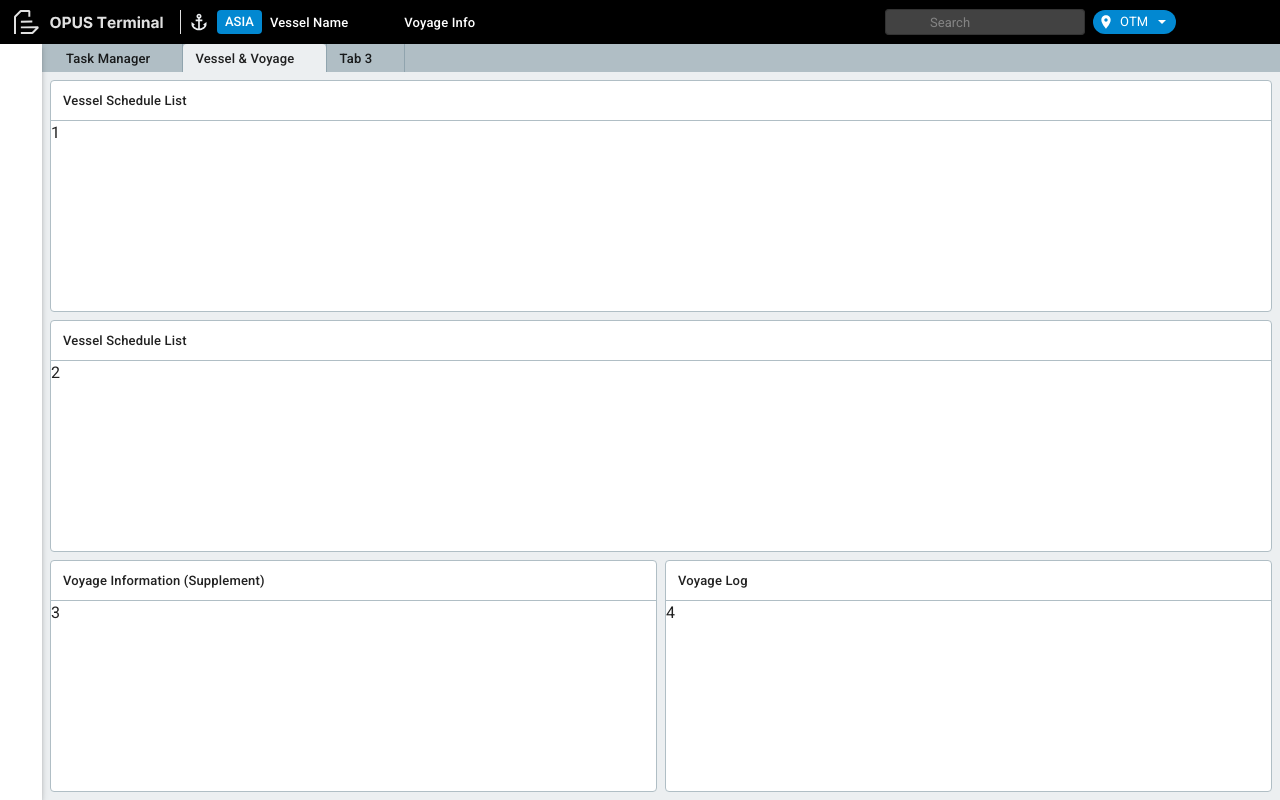
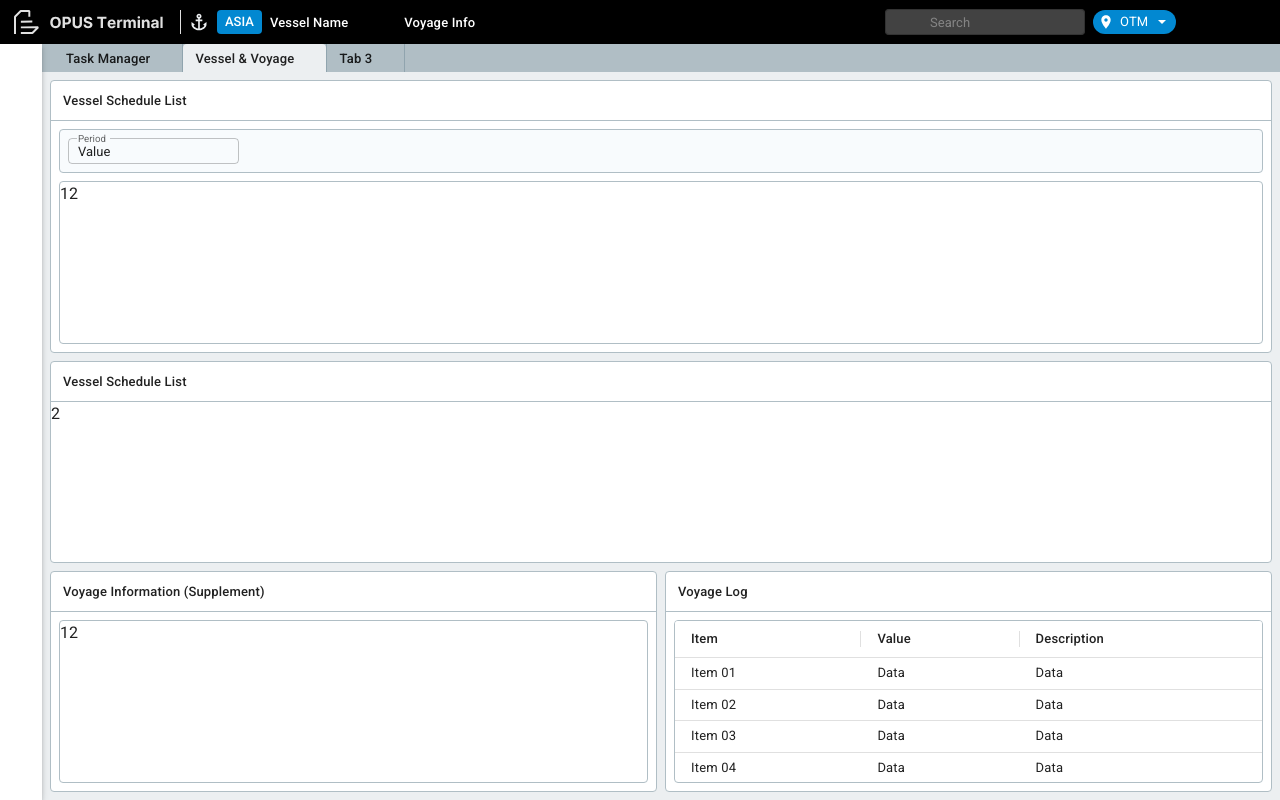
Before and after one commit to clt-joshua/otm-toscana-ui, a React (Vite) app: page / in a window 1280 px wide. Both pictures are taken after a click on the element "Vessel & Voyage". Built offline with nearby package versions, Linux system fonts and the light colour scheme; some icons are missing.

Commit message:
BasicDataGrid의 너비를 100%로 수정하고, TaskManager 및 VesselVoyage 컴포넌트에 Box 레이아웃을 추가하여 스타일을 개선했습니다. VesselVoyage 컴포넌트에 SearchContainer와 DetailContainer를 통합하여 사용자 인터페이스를 향상시켰습니다.

```diff
--- a/src/components/data-grid/BasicDataGrid.tsx
+++ b/src/components/data-grid/BasicDataGrid.tsx
@@ -47,7 +47,7 @@ export default function BasicDataGrid({
         sx={{
           tableLayout: "auto",
           minWidth: "max-content",
-          width: "max-content",
+          width: "100%",
         }}
       >
         <TableHead>
--- /dev/null
+++ b/src/constants/vesselVoyageData.ts
@@ -0,0 +1,24 @@
+import type { SimpleTableProps } from "../pages/vesselVoyage/VesselVoyageTypes";
+
+export const SIMPLE_TABLE_DATA: SimpleTableProps[] = [
+  {
+    item: "Item 01",
+    value: "Data",
+    description: "Data",
+  },
+  {
+    item: "Item 02",
+    value: "Data",
+    description: "Data",
+  },
+  {
+    item: "Item 03",
+    value: "Data",
+    description: "Data",
+  },
+  {
+    item: "Item 04",
+    value: "Data",
+    description: "Data",
+  },
+];
--- a/src/pages/taskManager/TaskManager.tsx
+++ b/src/pages/taskManager/TaskManager.tsx
@@ -26,10 +26,15 @@ export default function TaskManager() {
       component="div"
       display="flex"
       flexDirection="column"
-      padding={1}
       sx={{ flex: 1, minWidth: 0 }}
     >
-      <Box flex={1} display="flex" flexDirection="column" sx={{ minWidth: 0 }}>
+      <Box
+        margin={1}
+        flex={1}
+        display="flex"
+        flexDirection="column"
+        sx={{ minWidth: 0 }}
+      >
         <TaskManagerHeader
           toggleSelection={state.toggleSelection}
           onToggleChange={handleToggleChange}
--- a/src/pages/vesselVoyage/VesselVoyage.tsx
+++ b/src/pages/vesselVoyage/VesselVoyage.tsx
@@ -1,5 +1,9 @@
-import { Box } from "@mui/material";
+import { Box, TextField } from "@mui/material";
 import BasicContainer from "../../components/container/BasicContainer";
+import SearchContainer from "../../components/container/SearchContainer";
+import DetailContainer from "../../components/container/DetailContainer";
+import BasicDataGrid from "../../components/data-grid/BasicDataGrid";
+import { SIMPLE_TABLE_DATA } from "../../constants/vesselVoyageData";
 
 export default function VesselVoyage() {
   return (
@@ -14,7 +18,20 @@ export default function VesselVoyage() {
         title="Vessel Schedule List"
         sx={{ gridColumn: "span 2" }}
       >
-        1
+        <Box
+          padding={1}
+          display="flex"
+          flexDirection="column"
+          gap={1}
+          flex={1}
+          sx={{ minWidth: 0 }}
+          height="100%"
+        >
+          <SearchContainer padding={1}>
+            <TextField label="Period" value="Value" />
+          </SearchContainer>
+          <DetailContainer>12</DetailContainer>
+        </Box>
       </BasicContainer>
       <BasicContainer
         title="Vessel Schedule List"
@@ -22,8 +39,55 @@ export default function VesselVoyage() {
       >
         2
       </BasicContainer>
-      <BasicContainer title="Voyage Information (Supplement)">3</BasicContainer>
-      <BasicContainer title="Voyage Log">4</BasicContainer>
+      <BasicContainer title="Voyage Information (Supplement)">
+        <Box
+          padding={1}
+          display="flex"
+          flexDirection="column"
+          gap={1}
+          flex={1}
+          sx={{ minWidth: 0 }}
+          height="100%"
+        >
+          <DetailContainer>12</DetailContainer>
+        </Box>
+      </BasicContainer>
+      <BasicContainer title="Voyage Log">
+        <Box
+          padding={1}
+          display="flex"
+          flexDirection="column"
+          gap={1}
+          flex={1}
+          sx={{ minWidth: 0 }}
+          height="100%"
+        >
+          <DetailContainer
+            sx={{
+              display: "flex",
+              flexDirection: "column",
+              flexGrow: 1,
+              flexShrink: 1,
+              height: 0,
+              minWidth: 0,
+              overflow: "auto",
+            }}
+          >
+            <BasicDataGrid
+              header={[
+                { key: "item", label: "Item" },
+                { key: "value", label: "Value" },
+                { key: "description", label: "Description" },
+              ]}
+              data={SIMPLE_TABLE_DATA.map((item) => ({
+                item: item.item,
+                value: item.value,
+                description: item.description,
+              }))}
+            />
+          </DetailContainer>
+        </Box>
+      </BasicContainer>
     </Box>
   );
 }
--- /dev/null
+++ b/src/pages/vesselVoyage/VesselVoyageTypes.ts
@@ -0,0 +1,5 @@
+export interface SimpleTableProps {
+  item: string;
+  value: string;
+  description: string;
+}
```
